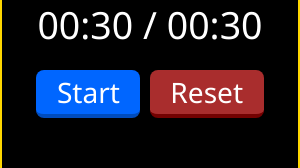
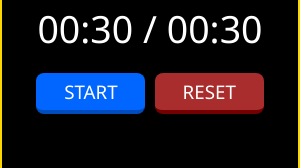
Before and after one commit to sdegutis/DadsTimer, an Electron app: page index.html in a window 300 px wide. Shown: the part 364-532 px from the top of the page. Drawn offline with Linux system fonts and the light colour scheme.

Commit message:
Slightly prettier button style

```diff
--- a/index.css
+++ b/index.css
@@ -101,10 +101,11 @@ input {
 .button {
   user-select: none;
   font: inherit;
-  font-size: 75%;
+  font-size: 50%;
+  text-transform: uppercase;
   outline: none;
   border: none;
-  padding: 3px 12px;
+  padding: 6px 12px;
   background: #0066ff;
   border-bottom: 4px solid #004cbd;
   border-radius: 8px;
```
